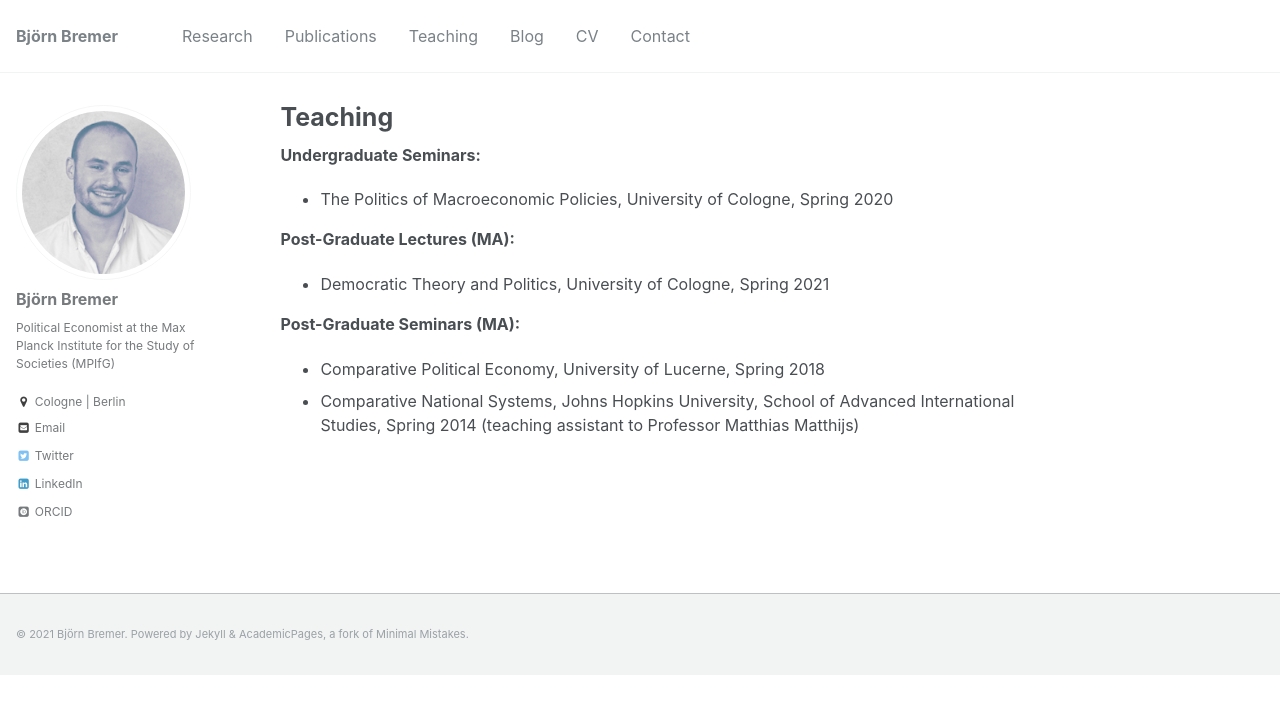
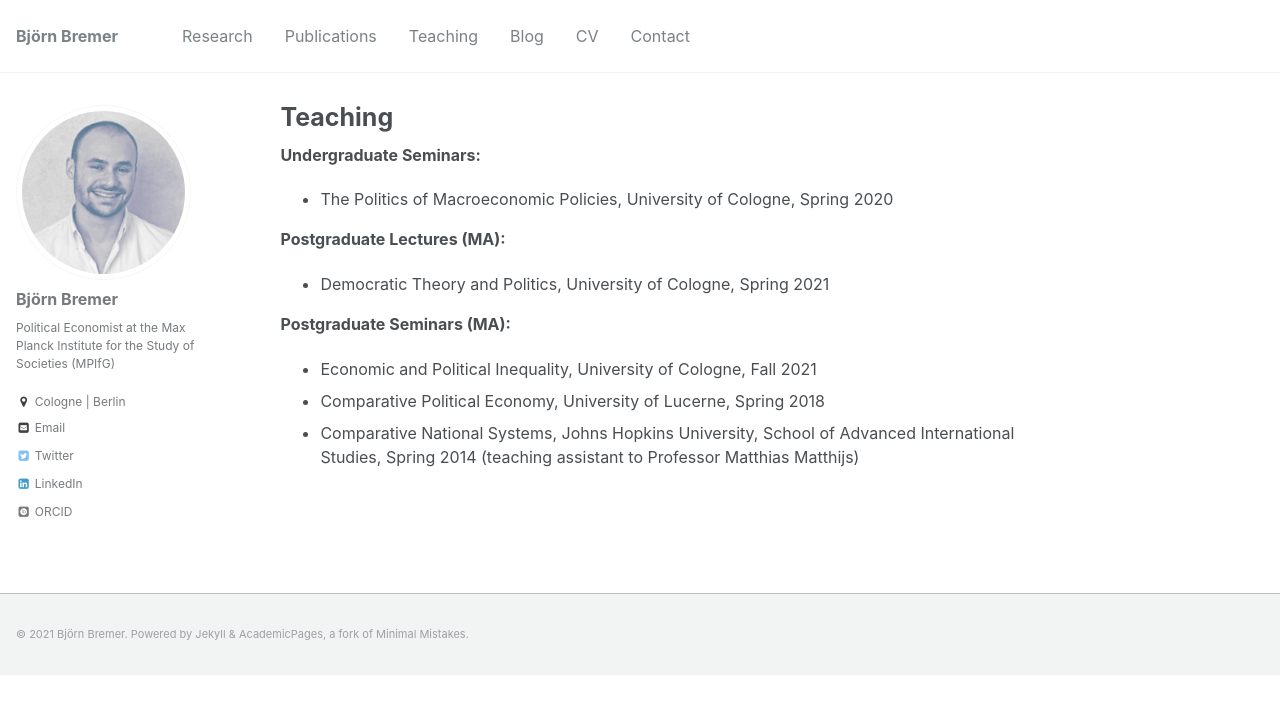
Before and after one commit to bjoernbremer/bjoernbremer.github.io, a Jekyll site: the page built from _pages/teaching.md, in a window 1280 px wide. Shown: the top 714 px of the page. Built offline with Jekyll 4.4.1, drawn with Linux system fonts in a browser that asks for light colours; some web fonts are replaced.

Commit message:
update website

```diff
--- a/_pages/teaching.md
+++ b/_pages/teaching.md
@@ -13,11 +13,12 @@ author_profile: true
 
 * The Politics of Macroeconomic Policies, University of Cologne, Spring 2020
 
-**Post-Graduate Lectures (MA):**
+**Postgraduate Lectures (MA):**
 
 * Democratic Theory and Politics, University of Cologne, Spring 2021
 
-**Post-Graduate Seminars (MA):**
+**Postgraduate Seminars (MA):**
 
+* Economic and Political Inequality, University of Cologne, Fall 2021
 * Comparative Political Economy, University of Lucerne, Spring 2018
 * Comparative National Systems, Johns Hopkins University, School of Advanced International Studies, Spring 2014 (teaching assistant to Professor Matthias Matthijs)
```
Also changed, not shown: 9 other files.
